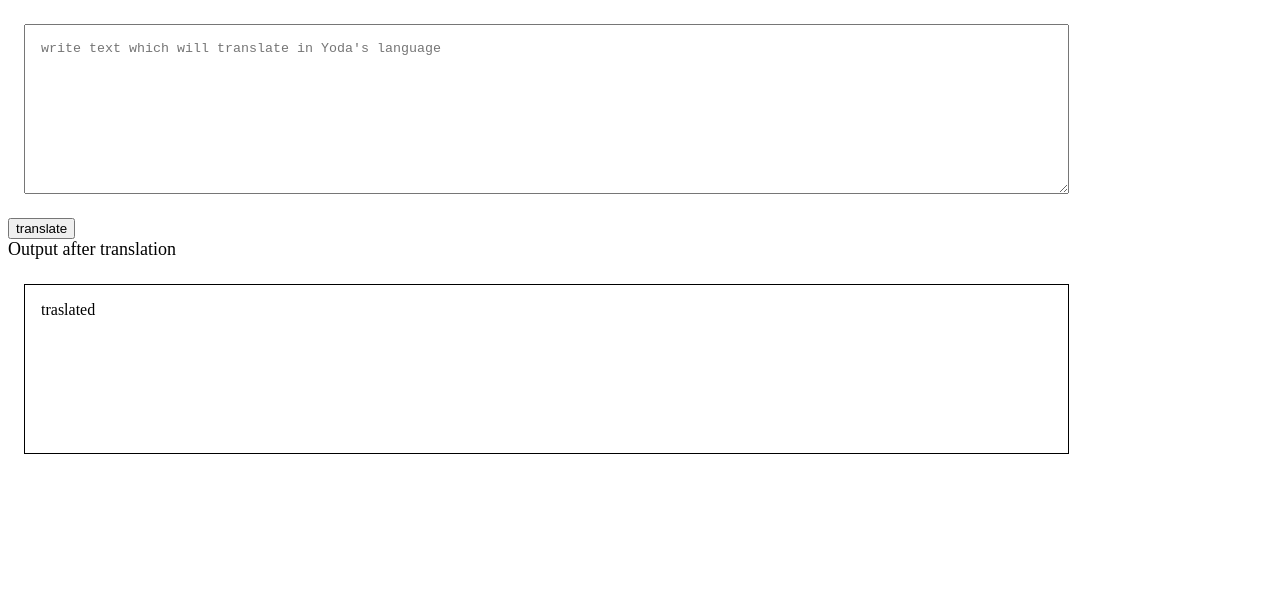
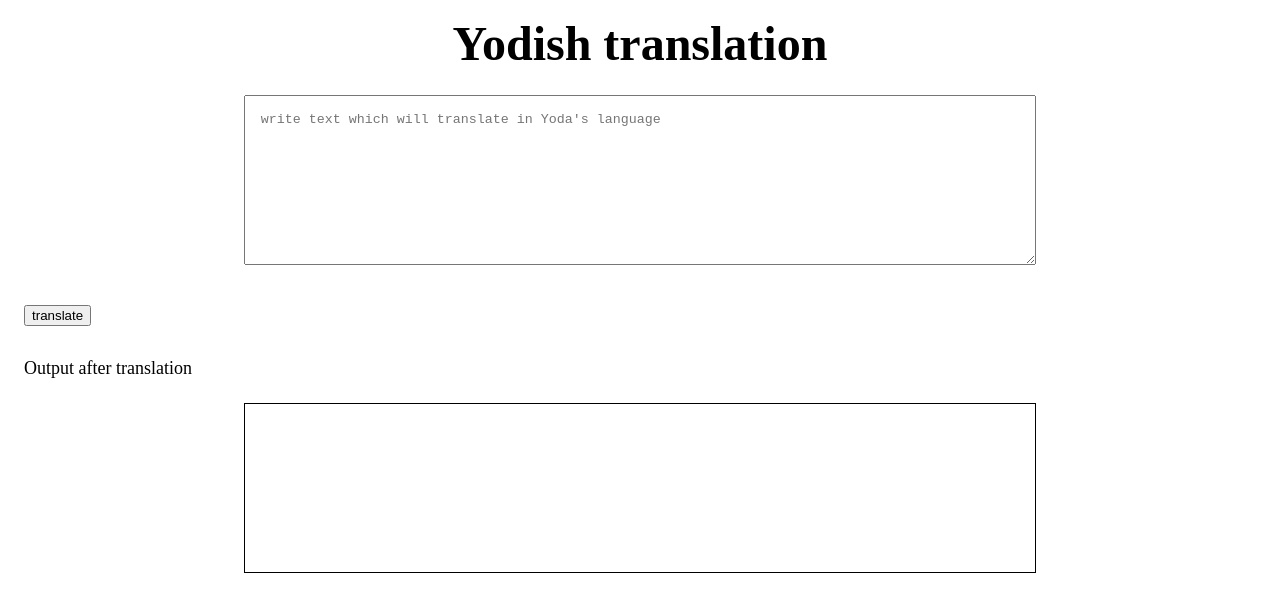
Before and after one commit to Utkarsh2902/yodaJS, a plain HTML site: page index.html in a window 1280 px wide. Both pictures are taken after a click on the button "translate". Drawn offline with Linux system fonts and the light colour scheme; no server answers.

Commit message:
functionality complete

```diff
--- a/app.js
+++ b/app.js
@@ -1,8 +1,20 @@
-var myBrowser=document.querySelector("#my-Browser");
-var mytxt=document.querySelector("#my-txt");
-var myoutput=document.querySelector("#my-output");
-myBrowser.addEventListener("click",clickHandler)
-function clickHandler(){
-     myoutput.innerText=mytxt.value+"traslated";
+var myBrowser = document.querySelector("#my-Browser");
+var mytxt = document.querySelector("#my-txt");
+var myoutput = document.querySelector("#my-output");
+var serurl = "https://api.funtranslations.com/translate/yoda.json";
 
+
+function getURL(text) {
+    return serurl + "?" + "text=" + text;
 }
+
+function clickHandler() {
+    var inputtxt = mytxt.value;
+    fetch(getURL(inputtxt))
+        .then(response => response.json())
+        .then(json => {
+            var trasText = json.contents.translated;
+            myoutput.innerText = trasText
+        })
+}
+myBrowser.addEventListener("click", clickHandler)
--- a/index.html
+++ b/index.html
@@ -8,27 +8,43 @@
     <title>Yoda translation</title>
     <style>
         textarea {
-            width: 80%;
+            width: 60%;
             display: block;
             margin: 1.5rem 1rem;
             height: 17vh;
             padding: 1rem 1rem;
+            margin-left: auto;
+            margin-right: auto;
         }
-        #my-output{
+
+        #my-output {
             border: 1px solid black;
-            width: 80%;
+            width: 60%;
             display: block;
             margin: 1.5rem 1rem;
             height: 17vh;
             padding: 1rem 1rem;
+            margin-left: auto;
+            margin-right: auto;
+        }
+
+        #my-Browser {
+            margin: 1rem;
+        }
+
+        body h1 {
+            font-size: 3rem;
+            margin: 1rem;
+            text-align: center;
         }
     </style>
 </head>
 
 <body>
+    <h1>Yodish translation</h1>
     <textarea id="my-txt" placeholder="write text which will translate in Yoda's language"></textarea>
     <button id="my-Browser">translate</button>
-    <div style="font: bold;font-size: large;">Output after translation</div>
+    <div style="font: bold;font-size: large;margin: 1rem;">Output after translation</div>
     <div id="my-output"></div>
     <script src="app.js" type="text/javascript"></script>
 </body>
```
